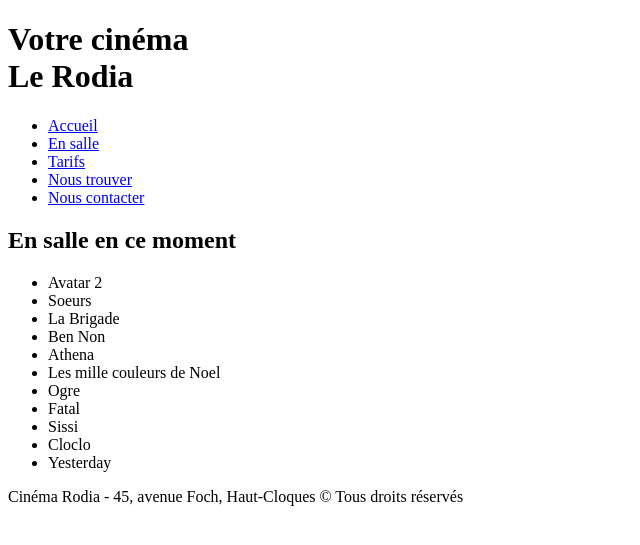
After one commit to BukaJunior/2.PHP_Fonction, a PHP site: page /ensalle.php in a window 1280 px wide. The commit adds this page. Shown: the top 545 px of the page, without its empty margins (0-640 px from the left). Run offline with PHP 8.4, Linux system fonts and the light colour scheme; some libraries are stand-ins or nearby versions.

Commit message:
Découverte des tableaux

```diff
--- /dev/null
+++ b/php/ensalle.php
@@ -0,0 +1,45 @@
+<?php include "templates/header.tpl.php"; ?>
+
+<h2 class="page__title">En salle en ce moment</h2>
+
+
+<?php
+
+// Un tableau (array) est une manière de stocker plusieurs infos dans une variable.
+// On le définit avec des crochets et chaque valeur inscrite dedans doit etre séparée par des virgules
+// PHP va attribuer automatiquement à chaque entrée du tableau un numéro appelé index. Le 1er index est toujours 0, puis 1, puis 2, etc.
+$films = [
+    "Avatar 2", // 0
+    "Soeurs",  // 1
+    "La Brigade",  // 2
+    "Ben Non", // 3
+    "Athena",  // 4
+    "Les mille couleurs de Noel", // 5
+    "Ogre",
+    "Fatal",
+    "Sissi",
+    "Cloclo",
+    "Yesterday" // 10
+];
+
+
+// Pour aller chercher une information un tableau, on utilise la notation suivante : $tableau[index]
+// Exemple : echo $films[0] affichera "Avatar 2"
+
+
+?>
+
+<ul>
+    <?php
+    // A l'aide d'une boucle, on peut parcourir l'ensemble des entrées d'un tableau.
+    for($index = 0; $index <= 10; $index++) { ?>
+        <!-- Avec le compteur $index on dit à PHP d'afficher chaque entrée du tableau une par une -->
+        <li class="film"><?php echo $films[$index] ?></li>
+
+    <?php } ?>
+
+</ul>
+
+
+
+<?php include "templates/footer.tpl.php"; ?>
--- a/php/templates/header.tpl.php
+++ b/php/templates/header.tpl.php
@@ -29,7 +29,7 @@
             <a href="index.php">Accueil</a>
           </li>
           <li class="header__menu-item">
-            <a href="#">En salle</a>
+            <a href="ensalle.php">En salle</a>
           </li>
           <li class="header__menu-item">
             <a href="tarifs.php">Tarifs</a>
```
